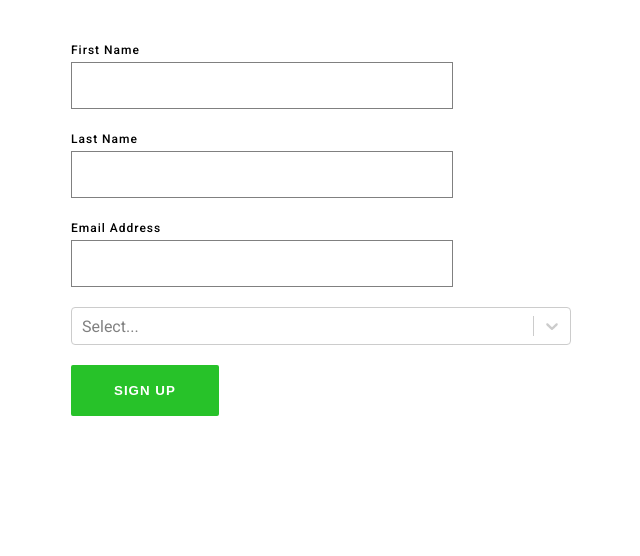
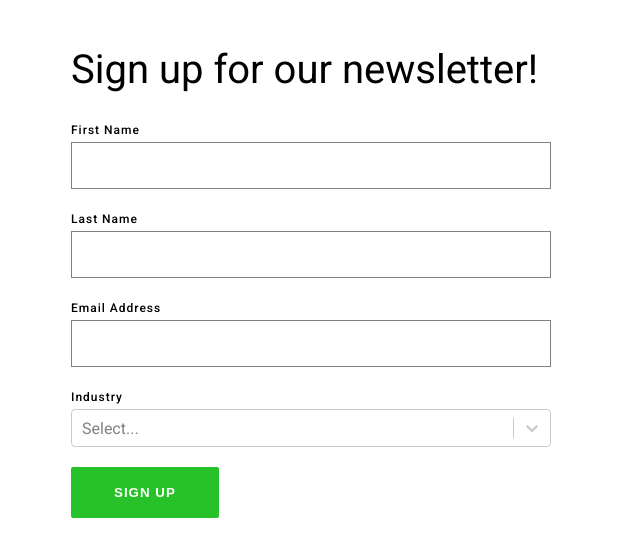
Before and after one commit to erickteowarang/marketing-form-aws, a React (Create React App) app: page / in a window 1280 px wide. Shown: the top 556 px of the page, without its empty margins (319-959 px from the left). Built offline with nearby package versions, Linux system fonts and the light colour scheme.

Commit message:
Add a custom dropdown using react-select and adjust the styles for other components

```diff
--- a/src/Form/Form.tsx
+++ b/src/Form/Form.tsx
@@ -1,10 +1,11 @@
-import React from 'react'
+import React, { useState, useEffect } from 'react'
 import { useFormik } from 'formik'
-import Select from 'react-select'
 
 import TextField from '../components/TextField'
 import FormControl from '../components/FormControl'
 import Button from '../components/Button'
+import Dropdown from '../components/Dropdown'
+import { H2 } from '../components/Typography'
 
 import { ERROR_MESSAGES, INDUSTRY_OPTIONS } from '../global/locale'
 
@@ -14,16 +15,16 @@ import { FormWrapper } from './Form.style'
 const validate = (values: IFormValues) => {
   const errors: any = {}
 
-  if (values.firstName.length < 3) {
-    errors.firstName = 'Must be 15 characters or less'
+  if (values.firstName && values.firstName.length < 3) {
+    errors.firstName = ERROR_MESSAGES.FIRST_NAME_LEN_ERROR
   }
 
   if (!values.lastName) {
-    errors.lastName = ERROR_MESSAGES.REQUIRED;
+    errors.lastName = ERROR_MESSAGES.REQUIRED
   }
 
   if (!values.email) {
-    errors.email = ERROR_MESSAGES.REQUIRED;
+    errors.email = ERROR_MESSAGES.REQUIRED
   } else if (!/^[A-Z0-9._%+-]+@[A-Z0-9.-]+\.[A-Z]{2,4}$/i.test(values.email)) {
     errors.email = ERROR_MESSAGES.INVALID_EMAIL
   }
@@ -44,10 +45,12 @@ const SignupForm = () => {
     onSubmit: (values: IFormValues) => {
       alert(JSON.stringify(values, null, 2));
     },
-  });
+  })
 
   return (
     <FormWrapper onSubmit={formik.handleSubmit}>
+        <H2>Sign up for our newsletter!</H2>
+
         <FormControl error={
             formik.touched.firstName && formik.errors.firstName
             ? formik.errors.firstName : ''
@@ -94,7 +97,12 @@ const SignupForm = () => {
              formik.touched.industry && formik.errors.industry
              ? formik.errors.industry : ''
         }>
-            <Select option={INDUSTRY_OPTIONS} />
+            <Dropdown
+                id="industry"
+                name="industry"
+                options={INDUSTRY_OPTIONS}
+                label="Industry"
+            />
         </FormControl>
 
         <Button type="submit" label="Sign up" />
--- /dev/null
+++ b/src/components/Dropdown/Dropdown.style.ts
@@ -0,0 +1,9 @@
+import styled from 'styled-components'
+import Select from 'react-select'
+
+import { rem } from '../../utils/converters'
+
+export const StyledSelect = styled(Select)`
+    max-width: 500px;
+    width: calc(100% - ${rem(20)});
+`
--- /dev/null
+++ b/src/components/Dropdown/Dropdown.tsx
@@ -0,0 +1,40 @@
+import React, { FC, Fragment } from 'react'
+
+import { Label } from '../Typography'
+
+import { StyledSelect } from './Dropdown.style'
+
+interface IDropdownProps {
+    id: string
+    name: string
+    label: string
+    className?: string
+    options: Array<{
+        value: string,
+        label: string,
+    }>
+}
+
+const Dropdown: FC<IDropdownProps> = (props) => {
+    const {
+        id,
+        name,
+        label,
+        className,
+        options,
+    } = props
+
+    return (
+        <Fragment>
+            <Label htmlFor={id || name} block={true}>{label}</Label>
+            <StyledSelect
+                id={id}
+                name={name}
+                options={options}
+                className={className}
+            />
+        </Fragment>
+    )
+}
+
+export default Dropdown
--- /dev/null
+++ b/src/components/Dropdown/index.ts
@@ -0,0 +1 @@
+export { default } from './Dropdown'
--- a/src/components/TextField/TextField.styles.ts
+++ b/src/components/TextField/TextField.styles.ts
@@ -4,11 +4,12 @@ import { rem } from '../../utils/converters'
 export const StyledInput = styled.input`
     position: relative;
     display: block;
-    max-width: 350px;
+    max-width: 500px;
     padding: ${rem(15)};
     width: calc(100% - ${rem(20)});
     border: 1px solid #808080;
     border-radius: 0;
     font-weight: bold;
     -webkit-appearance: none;
+    box-sizing: border-box;
 `
--- a/src/components/Typography/Typography.styles.ts
+++ b/src/components/Typography/Typography.styles.ts
@@ -8,6 +8,7 @@ export const H2 = styled.h2`
   font-weight: 300;
   font-size: ${rem(30)};
   line-height: ${rem(40)};
+  margin-bottom: ${rem(20)};
 
   ${minMQ.l`
     font-size: ${rem(40)};
```
